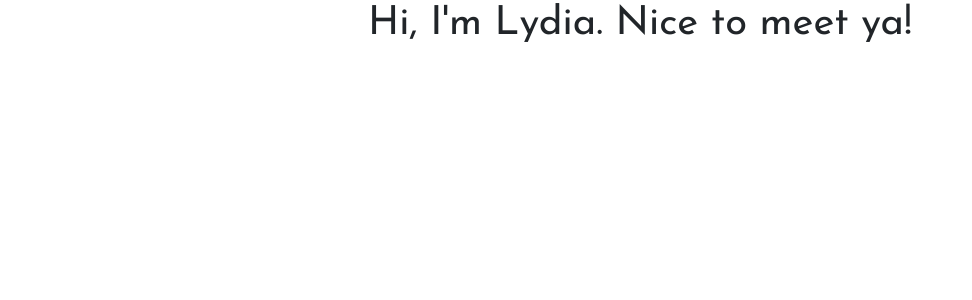
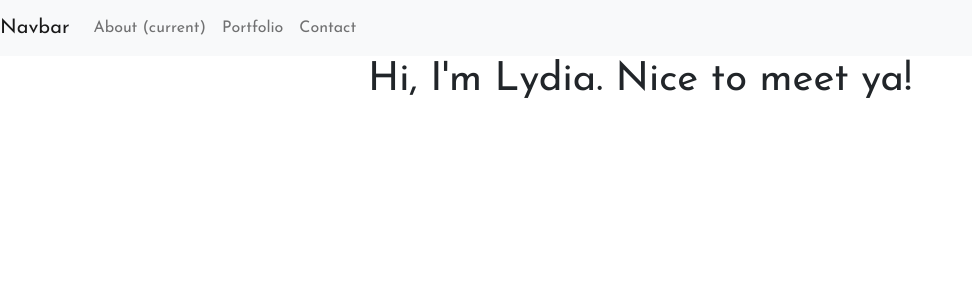
Before and after one commit to lydiawdesign/react_portfolio_LW, a React (Create React App) app in the folder react-portfolio/: page / in a window 1280 px wide. Shown: the top 300 px of the page, without its empty margins (0-972 px from the left). Built offline with nearby package versions, Linux system fonts and the light colour scheme.

Commit message:
added bootstrap nav bar - pre styling

```diff
--- a/react-portfolio/src/App.js
+++ b/react-portfolio/src/App.js
@@ -1,9 +1,11 @@
 import './App.css';
 import 'bootstrap/dist/css/bootstrap.min.css'
+import NavBar from './components/nav'
 
 function App() {
   return (
     <div className="App">
+       < NavBar />
         <h1>Hi, I'm Lydia. Nice to meet ya!</h1>
     </div>
   );
--- a/react-portfolio/src/components/nav.js
+++ b/react-portfolio/src/components/nav.js
@@ -1,7 +1,35 @@
 import React from 'react'
 
 function nav() {
-    return ()
+    return (
+        <div>
+            <nav className="navbar navbar-expand-lg navbar-light bg-light">
+                <a className="navbar-brand" href="#">Navbar</a>
+
+                <button className="navbar-toggler" type="button" data-toggle="collapse" data-target="#navbarSupportedContent" aria-controls="navbarSupportedContent" aria-expanded="false" aria-label="Toggle navigation">
+                    <span className="navbar-toggler-icon"></span>
+                </button>
+
+                <div className="collapse navbar-collapse" id="navbarSupportedContent">
+                    <ul className="navbar-nav mr-auto">
+
+                        <li className="nav-item active">
+                            <a className="nav-link" href="#about">About <span className="sr-only">(current)</span></a>
+                        </li>
+
+                        <li className="nav-item">
+                            <a className="nav-link" href="#portfolio">Portfolio</a>
+                        </li>
+
+                        <li className="nav-item">
+                            <a className="nav-link" href="#contact">Contact</a>
+                        </li>
+                    </ul>
+
+                </div>
+            </nav>
+        </div>
+    )
 }
 
 export default nav
```
